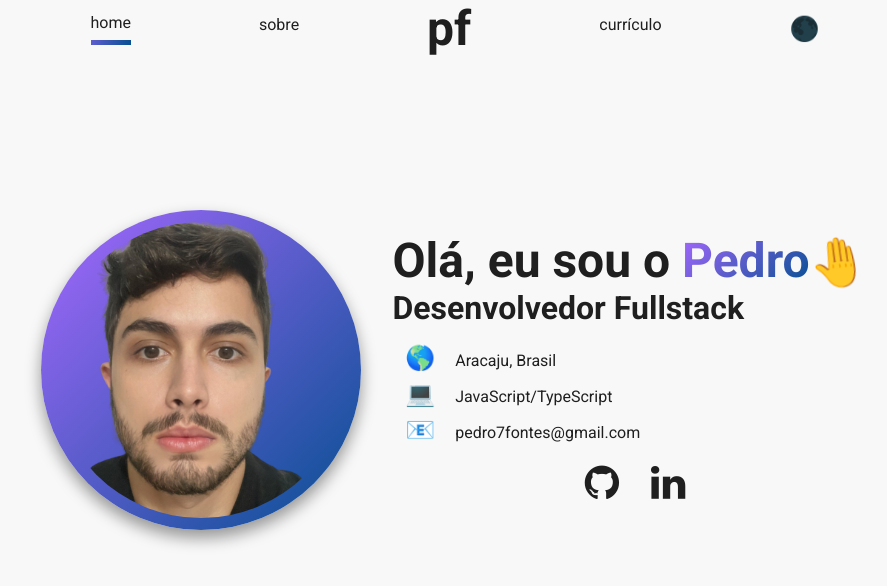
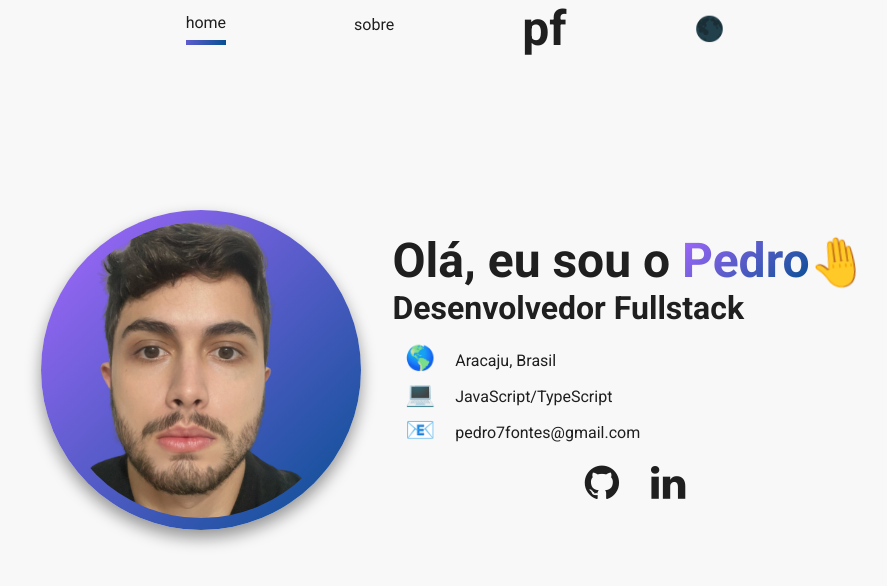
Before and after one commit to pedrofnts/site, a React (Create React App) app: page / in a window 1280 px wide. Shown: the top 586 px of the page, without its empty margins (185-1072 px from the left). Built offline with nearby package versions, Linux system fonts and the light colour scheme; the HTML template or start-up script is replaced by a standard one.

Commit message:
fix: remove resume

```diff
--- a/src/components/Navbar.js
+++ b/src/components/Navbar.js
@@ -1,7 +1,7 @@
 import React, { useState } from "react";
 import Style from "./Navbar.module.scss";
 import Toggler from "./home/Toggler";
-import { useLocation } from "react-router-dom";
+import { Link, useLocation } from "react-router-dom";
 import { Box } from "@mui/material";
 import { info } from "../info/Info";
 
@@ -21,11 +21,6 @@ const links = [
     type: "initials",
     to: "/",
     active: "home",
-  },
-  {
-    name: "Currículo",
-    to: "https://pedrofontes.notion.site/Pedro-Fontes-695c8f564b90469a9bf30da79642ea19",
-    active: "curriculo",
   },
 ];
 
@@ -55,12 +50,12 @@ export default function Navbar({ darkMode, handleClick }) {
             className={link.active === active && !link.type && Style.active}
             sx={{ borderImageSource: info.gradient }}
           >
-            <a href={link.to} onClick={() => setActive(link.active)}>
+            <Link to={link.to} onClick={() => setActive(link.active)}>
               {!link.type && (
                 <p style={{ paddingBottom: "0.5rem" }}>{link.name}</p>
               )}
               {link.type && <h1>{link.name}</h1>}
-            </a>
+            </Link>
           </Box>
         ))}
         <li>
```
